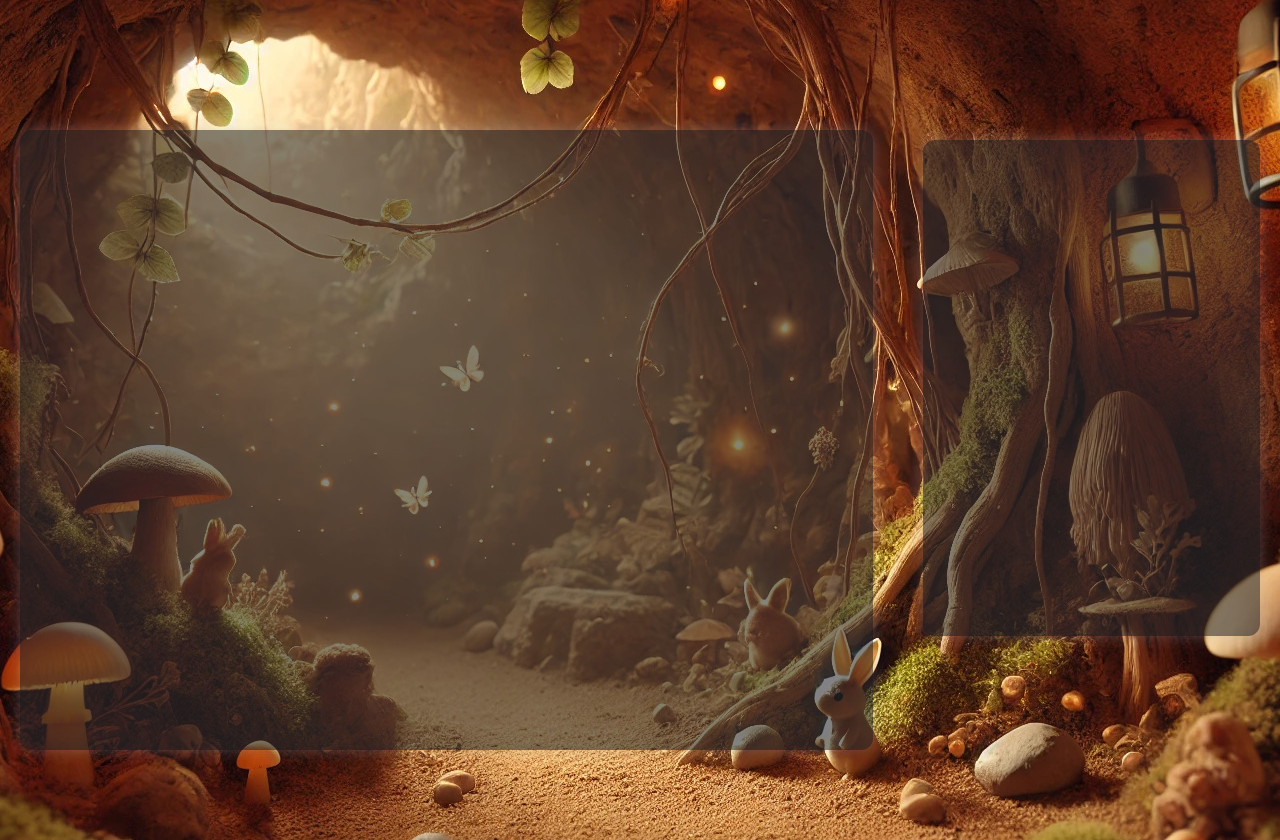
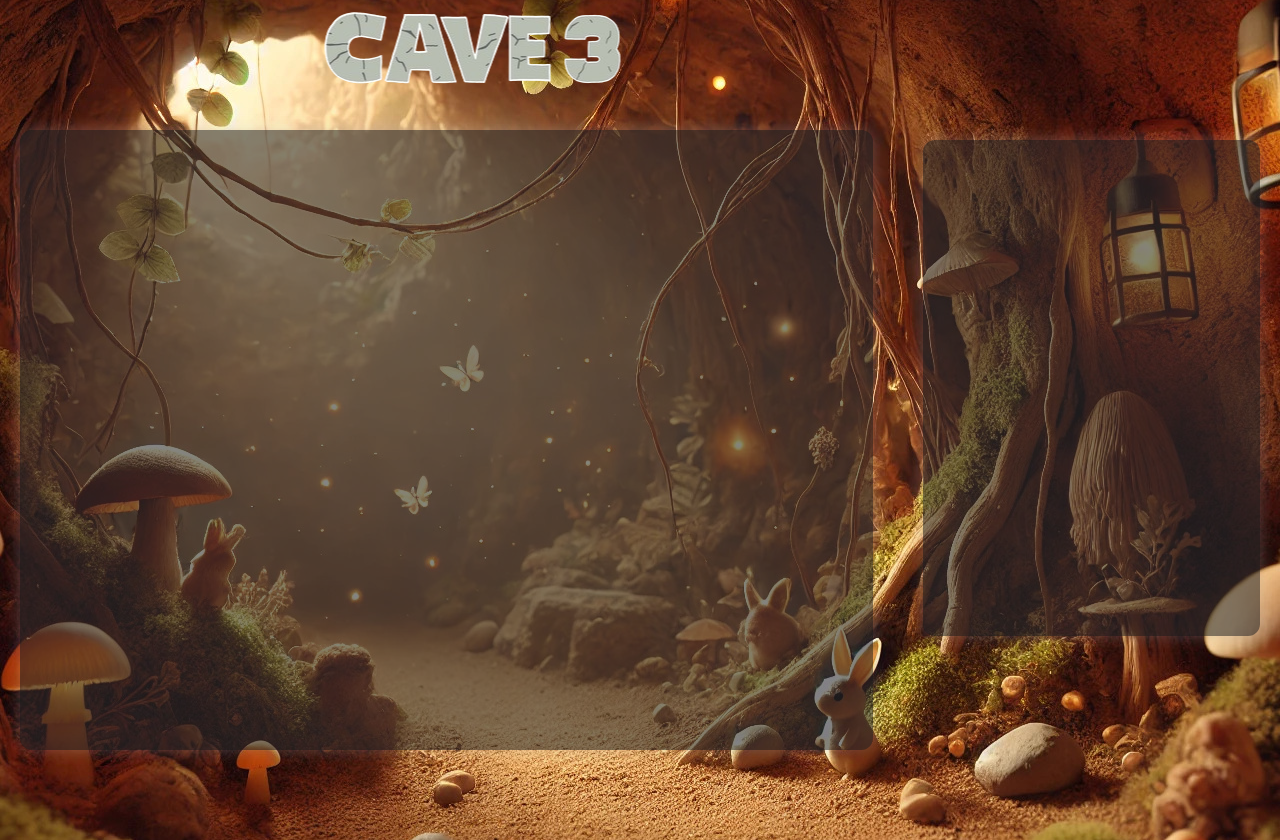
Before and after one commit to Mkamali123/NightfallQuest, a plain HTML site: page cave3structure.html in a window 1280 px wide. Drawn offline with Linux system fonts and the light colour scheme; files that its build step writes are made by us from their sources; files whose address does not match are found by name; a web font is replaced by a local one.

Commit message:
Update cave3structure.html

```diff
--- a/cave3structure.html
+++ b/cave3structure.html
@@ -5,13 +5,13 @@
     <meta name="viewport" content="width=device-width, initial-scale=1.0">
     <title>Cave1 Background</title>
     <link href="https://fonts.googleapis.com/css2?family=UnifrakturMaguntia&display=swap" rel="stylesheet">
-    <link rel="stylesheet" href="../css/cave3.css">
+    <link rel="stylesheet" href="cave3.css">
 
 </head>
 <body>
 
     <div class="logo-container">
-        <img src="../images/cave logos/cave3logoo.png" alt="Logo" class="logo">
+        <img src="cave3logoo.png" alt="Logo" class="logo">
     </div>
 
     <div class="left-box"></div>
```
